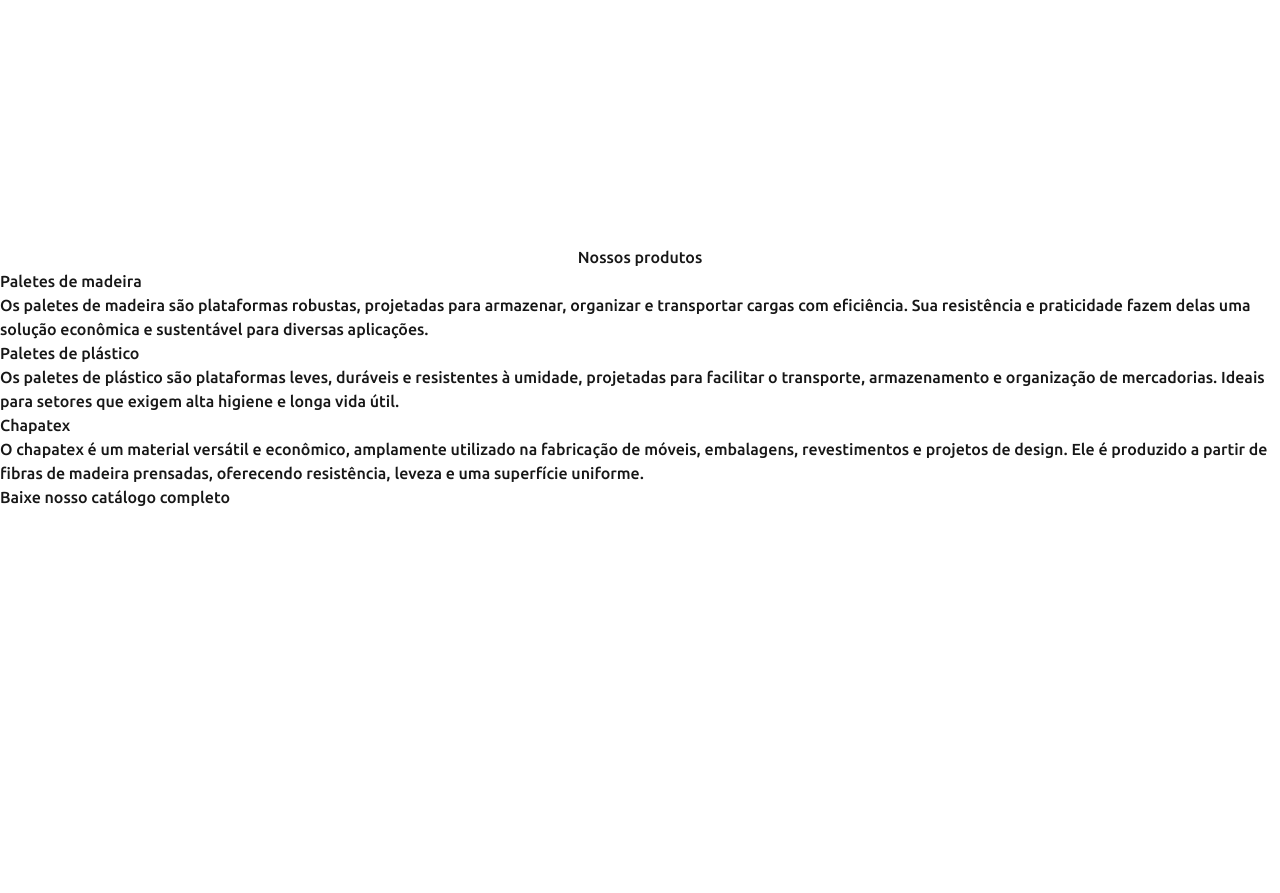
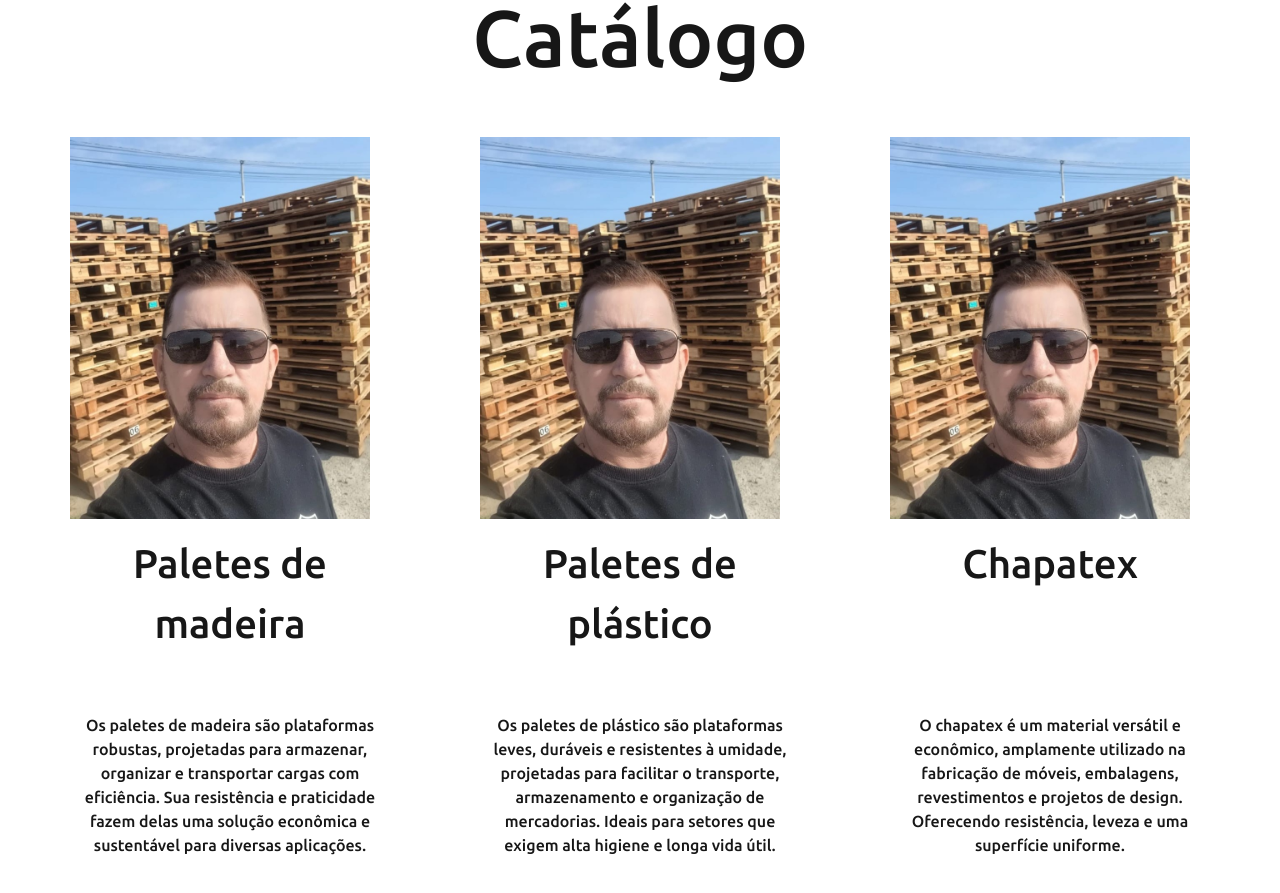
Before and after one commit to ramonmoncao/IndaiatubaPalete, a Next.js app in the folder ip-front/: page /home in a window 1280 px wide. Shown: the part 1805-2698 px from the top of the page. Built offline with nearby package versions, Linux system fonts and the light colour scheme.

Commit message:
Estilização do catálogo.

```diff
--- a/ip-front/src/app/home/catalog.css
+++ b/ip-front/src/app/home/catalog.css
@@ -1,14 +1,67 @@
-#catalog{
+#catalog {
     background: linear-gradient(var(--color-primary-1), var(--color-primary-4));
+    z-index: 1;
 }
-#catalog-div{
+
+#catalog-div {
     background-color: var(--color-primary-5);
     border-radius: 0 0 0 10dvw;
-    width: 100vw;
-    height: 100vh;
+    display: flex;
+    flex-direction: column;
+    padding-bottom: 20dvh;
+}
+
+#catalog h1 {
+    align-self: center;
+    font-size: 10dvh;
+    padding-bottom: 5dvh;
+    color: var(--color-primary-1);
+}
+
+#container {
+    align-content: center;
+    display: flex;
+    justify-content: space-evenly;
+    gap: 20px;
+}
+
+#container div {
     z-index: 1;
-    display:flex;
+    width: 40dvh;
+    height: 90dvh;
+    display: flex;
     flex-direction: column;
-    align-items: center;
-    justify-content: center;
+    text-align: center;
+    gap: 15px;
+    color: var(--color-primary-1);
+    transition: transform 0.3s ease;
 }
+
+#container div:hover {
+    transform: scale(1.15);
+    box-shadow: 0 2px 8px var(--color-primary-4);
+}
+
+#container h3 {
+    color: var(--color-primary-2);
+    font-size: 5dvh;
+    margin-bottom: 0;
+}
+
+.description {
+    justify-content: space-between;
+    position: relative;
+    z-index: 1;
+}
+
+.description h3,
+.description h2 {
+    position: relative;
+    z-index: 2;
+}
+
+
+#container div:hover .description {
+    transform: none;
+    box-shadow: none;
+}
--- a/ip-front/src/app/home/header.css
+++ b/ip-front/src/app/home/header.css
@@ -1,4 +1,5 @@
     header{
+        z-index: 10;
         width: 100%;
         position: sticky;
         top: 3dvh;
@@ -7,7 +8,7 @@
         border-radius: 15dvb;
     }
     #navbar{
-        z-index: 999;
+        z-index: 10;
         backdrop-filter: blur(4px);
         justify-self: center;
         background-color: rgb(166, 196, 242, 1);
--- a/ip-front/src/app/home/page.tsx
+++ b/ip-front/src/app/home/page.tsx
@@ -81,33 +81,38 @@ return (
 
             <section id="catalog" ref={catalogSection}>
                 <div id='catalog-div'>
-                    <h1>Nossos produtos</h1>
-                    <div id="id">
-                        <div id="content">
-                            <div>
+                    <h1>Catálogo</h1>
 
+                    <div id="container">
+    <div className="item">
+        <Image src={"/Roberto.jpg"} alt="img" width={300} height={200} />
+        <div className="description">
             <h3>Paletes de madeira</h3>
             <h2>Os paletes de madeira são plataformas robustas, projetadas para armazenar, organizar
-                                    e transportar cargas com eficiência.
-                                    Sua resistência e praticidade fazem delas uma solução econômica e sustentável para diversas aplicações.</h2>
+                e transportar cargas com eficiência. Sua resistência e praticidade fazem delas uma solução econômica e sustentável para diversas aplicações.</h2>
         </div>
-                            <div>
+    </div>
 
+    <div className="item">
+        <Image src={"/Roberto.jpg"} alt="img" width={300} height={200} />
+        <div className="description">
             <h3>Paletes de plástico</h3>
             <h2>Os paletes de plástico são plataformas leves, duráveis e resistentes à umidade,
                 projetadas para facilitar o transporte, armazenamento e organização de mercadorias.
                 Ideais para setores que exigem alta higiene e longa vida útil.</h2>
         </div>
-                            <div>
+    </div>
 
+    <div className="item">
+        <Image src={"/Roberto.jpg"} alt="img" width={300} height={200} />
+        <div className="description">
             <h3>Chapatex</h3>
             <h2>O chapatex é um material versátil e econômico, amplamente utilizado na fabricação de
-                                    móveis, embalagens, revestimentos e projetos de design. Ele é produzido a partir de fibras de
-                                    madeira prensadas, oferecendo resistência, leveza e uma superfície uniforme. </h2>
+                móveis, embalagens, revestimentos e projetos de design. Oferecendo resistência, leveza e uma superfície uniforme.</h2>
         </div>
     </div>
-                        <button id="btn-download">Baixe nosso catálogo completo</button>
 </div>
+
                 </div>
             </section>
 
```
Lines whose indentation alone changed are shown as unchanged.
